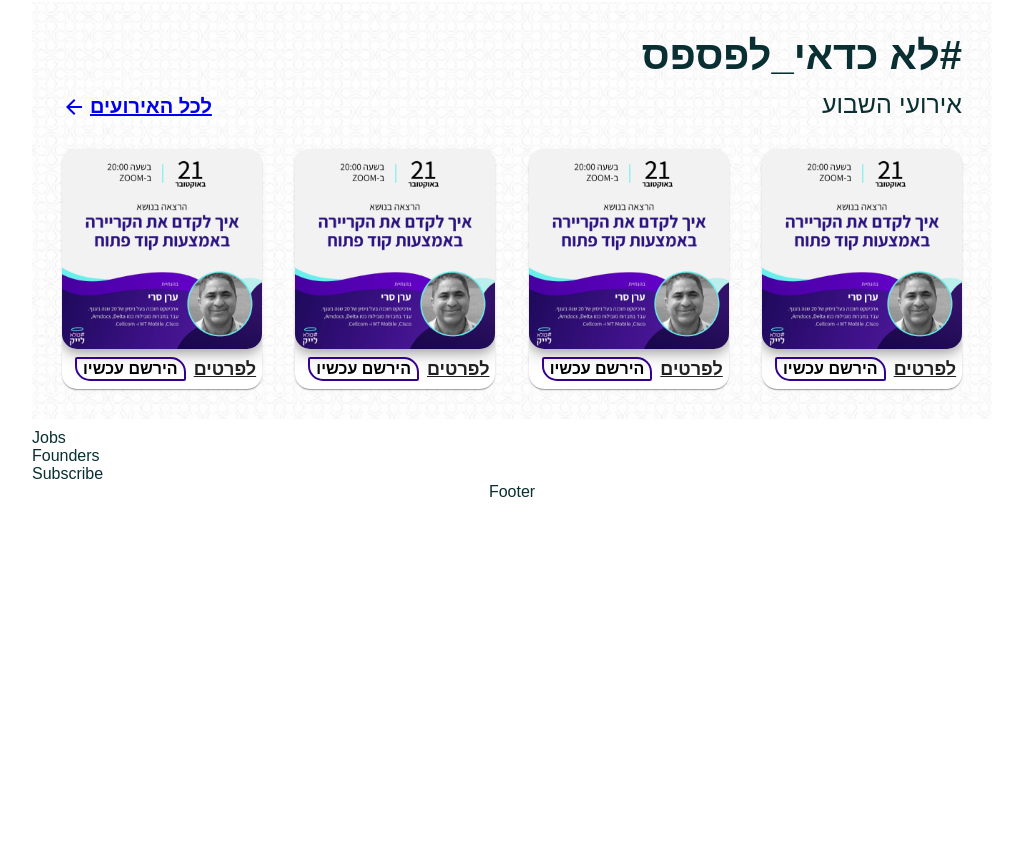
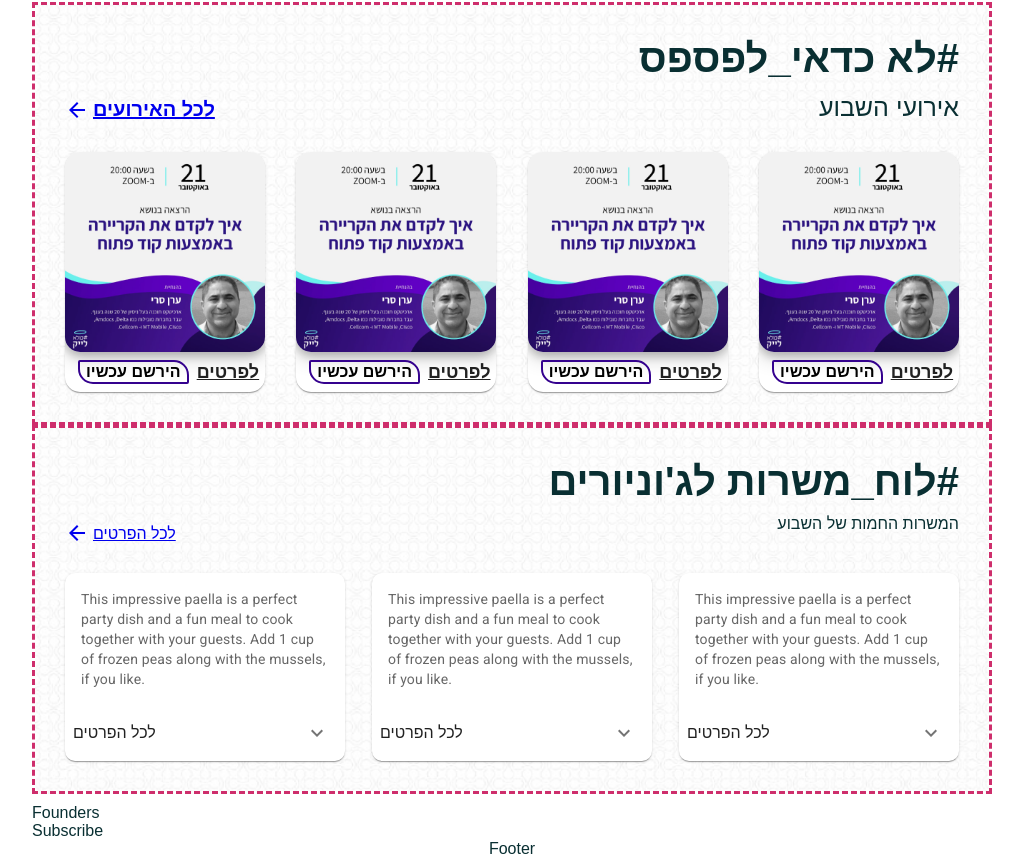
Before and after one commit to avraham186/coola-like, a React (Create React App) app: page /#/ in a window 1280 px wide. Shown: the part 478-1336 px from the top of the page, without its empty margins (128-1151 px from the left). Before the commit the page ends 979 px from the top, so only its background shows below. Built offline with nearby package versions, Linux system fonts and the light colour scheme.

Commit message:
Section 3 - Jobs

```diff
--- a/src/assets/views/_home-page.scss
+++ b/src/assets/views/_home-page.scss
@@ -50,12 +50,12 @@
   display: flex;
   flex-direction: column;
   margin-top: 10px;
-  margin-bottom: 10px;
   padding: 30px;
   background-image: url('../images/background.jpg');
   background-repeat: no-repeat;
   background-position: 50% 0;
   background-size: cover;
+  border: dashed #ce2e6c;
 
   .events-title {
     font-family: Rubik, sans-serif;
@@ -140,3 +140,72 @@
 
   }
 }
+
+/*
+Section 4
+Jobs
+ */
+
+.jobs {
+  display: flex;
+  flex-direction: column;
+  margin-bottom: 10px;
+  padding: 30px;
+  background-image: url('../images/background.jpg');
+  background-repeat: no-repeat;
+  background-position: 50% 0;
+  background-size: cover;
+  border: dashed #ce2e6c;
+
+  .jobs-title {
+    font-family: Rubik, sans-serif;
+    font-style: normal;
+    font-weight: bold;
+    font-size: 40px;
+    line-height: 47px;
+    direction: rtl;
+    margin-bottom: 10px;
+
+  }
+  .jobs-sub-title-container {
+    display: flex;
+    justify-content: space-between;
+    margin-bottom: 30px;
+    direction: rtl;
+
+    .events-sub-title {
+      font-family: Rubik, sans-serif;
+      font-style: normal;
+      font-size: 25px;
+      line-height: 30px;
+    }
+
+    .events-sub-title-link {
+      font-family: Rubik, sans-serif;
+      font-style: normal;
+      font-weight: bold;
+      font-size: 20px;
+      line-height: 24px;
+    }
+
+    .sub-title-icon {
+      margin-right: 4px;
+      position: relative;
+      top: 6px
+    }
+  }
+  .jobs-cards {
+    display: flex;
+    flex-wrap: wrap;
+    flex-direction: row-reverse;
+    justify-content: space-between;
+
+    .card {
+      width: 280px;
+      border-radius: 10px;
+      border-color: #34018E;
+      //background-color: transparent;
+    }
+
+  }
+}
--- a/src/cmps/home_page/Events.js
+++ b/src/cmps/home_page/Events.js
@@ -1,6 +1,6 @@
 import React from 'react';
 import {Link} from 'react-router-dom'
-import EventCard from "./sub_cmps/Event_card";
+import EventCard from "./sub_cmps/EventCard";
 import ArrowBackIcon from '@mui/icons-material/ArrowBack';
 
 const Events = () => {
--- a/src/cmps/home_page/Jobs.js
+++ b/src/cmps/home_page/Jobs.js
@@ -1,9 +1,27 @@
 import React from 'react';
+import {Link} from "react-router-dom";
+import ArrowBackIcon from "@mui/icons-material/ArrowBack";
+import JobCard from "./sub_cmps/JobCard";
 
 const Jobs = () => {
     return (
-        <div>
-            Jobs
+        <div className="jobs">
+            <span className="jobs-title">#לוח_משרות לג'וניורים</span>
+            <div className="jobs-sub-title-container">
+                <span className="jobs-sub-title">המשרות החמות של השבוע</span>
+                <span className="jobs-sub-title-link">
+                            <Link to="/">
+                                <span className="jobs-link">לכל הפרטים</span>
+                                <ArrowBackIcon className="sub-title-icon"/>
+                            </Link>
+                        </span>
+            </div>
+            <div className="jobs-cards">
+
+                <JobCard />
+                <JobCard />
+                <JobCard />
+            </div>
         </div>
     );
 };
--- a/src/cmps/home_page/sub_cmps/Event_card.js
+++ b/src/cmps/home_page/sub_cmps/EventCard.js
@@ -2,9 +2,6 @@
 import Card from '@mui/material/Card';
 import CardMedia from '@mui/material/CardMedia';
 import CardActions from '@mui/material/CardActions';
-import IconButton from '@mui/material/IconButton';
-import FavoriteIcon from '@mui/icons-material/Favorite';
-import ShareIcon from '@mui/icons-material/Share';
 import event_img from '../../../assets/images/lectures/lecture2.png';
 
 export default function EventCard() {
--- /dev/null
+++ b/src/cmps/home_page/sub_cmps/JobCard.js
@@ -0,0 +1,81 @@
+import * as React from 'react';
+import {styled} from '@mui/material/styles';
+import Card from '@mui/material/Card';
+import CardContent from '@mui/material/CardContent';
+import CardActions from '@mui/material/CardActions';
+import Collapse from '@mui/material/Collapse';
+import IconButton from '@mui/material/IconButton';
+import Typography from '@mui/material/Typography';
+import ExpandMoreIcon from '@mui/icons-material/ExpandMore';
+
+const ExpandMore = styled((props) => {
+    const {expand, ...other} = props;
+    return <IconButton {...other} />;
+})(({theme, expand}) => ({
+    transform: !expand ? 'rotate(0deg)' : 'rotate(180deg)',
+    marginLeft: 'auto',
+    transition: theme.transitions.create('transform', {
+        duration: theme.transitions.duration.shortest,
+    }),
+}));
+
+
+export default function JobCard() {
+    const [expanded, setExpanded] = React.useState(false);
+
+    const handleExpandClick = () => {
+        setExpanded(!expanded);
+    };
+
+    return (
+        <Card className="card">
+            <CardContent className="card-content">
+                <Typography variant="body2" color="text.secondary">
+                    This impressive paella is a perfect party dish and a fun meal to cook
+                    together with your guests. Add 1 cup of frozen peas along with the mussels,
+                    if you like.
+                </Typography>
+            </CardContent>
+            <CardActions disableSpacing>
+                לכל הפרטים
+                <ExpandMore
+                    expand={expanded}
+                    onClick={handleExpandClick}
+                    aria-expanded={expanded}
+                    aria-label="show more"
+                >
+                    <ExpandMoreIcon/>
+                </ExpandMore>
+            </CardActions>
+            <Collapse in={expanded} timeout="auto" unmountOnExit>
+                <CardContent>
+                    <Typography paragraph>Method:</Typography>
+                    <Typography paragraph>
+                        Heat 1/2 cup of the broth in a pot until simmering, add saffron and set
+                        aside for 10 minutes.
+                    </Typography>
+                    <Typography paragraph>
+                        Heat oil in a (14- to 16-inch) paella pan or a large, deep skillet over
+                        medium-high heat. Add chicken, shrimp and chorizo, and cook, stirring
+                        occasionally until lightly browned, 6 to 8 minutes. Transfer shrimp to a
+                        large plate and set aside, leaving chicken and chorizo in the pan. Add
+                        pimentón, bay leaves, garlic, tomatoes, onion, salt and pepper, and cook,
+                        stirring often until thickened and fragrant, about 10 minutes. Add
+                        saffron broth and remaining 4 1/2 cups chicken broth; bring to a boil.
+                    </Typography>
+                    <Typography paragraph>
+                        Add rice and stir very gently to distribute. Top with artichokes and
+                        peppers, and cook without stirring, until most of the liquid is absorbed,
+                        15 to 18 minutes. Reduce heat to medium-low, add reserved shrimp and
+                        mussels, tucking them down into the rice, and cook again without
+                        stirring, until mussels have opened and rice is just tender, 5 to 7
+                        minutes more. (Discard any mussels that don’t open.)
+                    </Typography>
+                    <Typography>
+                        Set aside off of the heat to let rest for 10 minutes, and then serve.
+                    </Typography>
+                </CardContent>
+            </Collapse>
+        </Card>
+    );
+}
```
